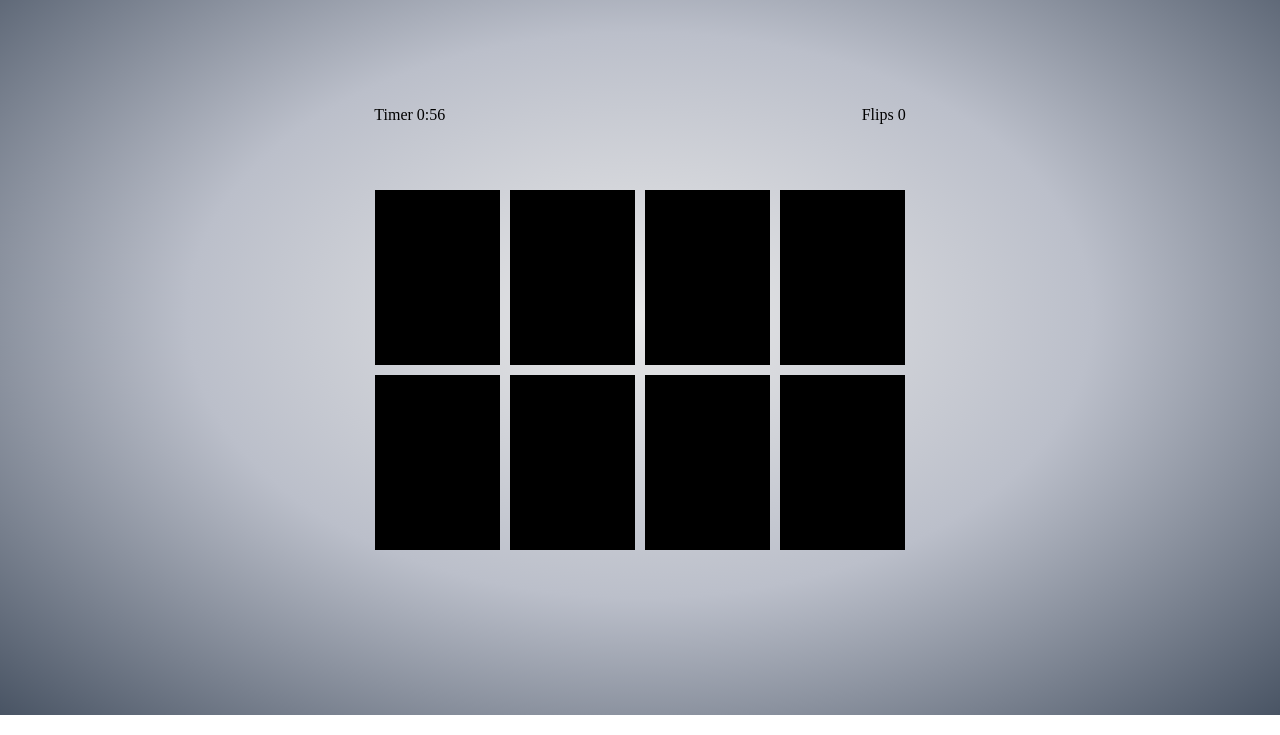
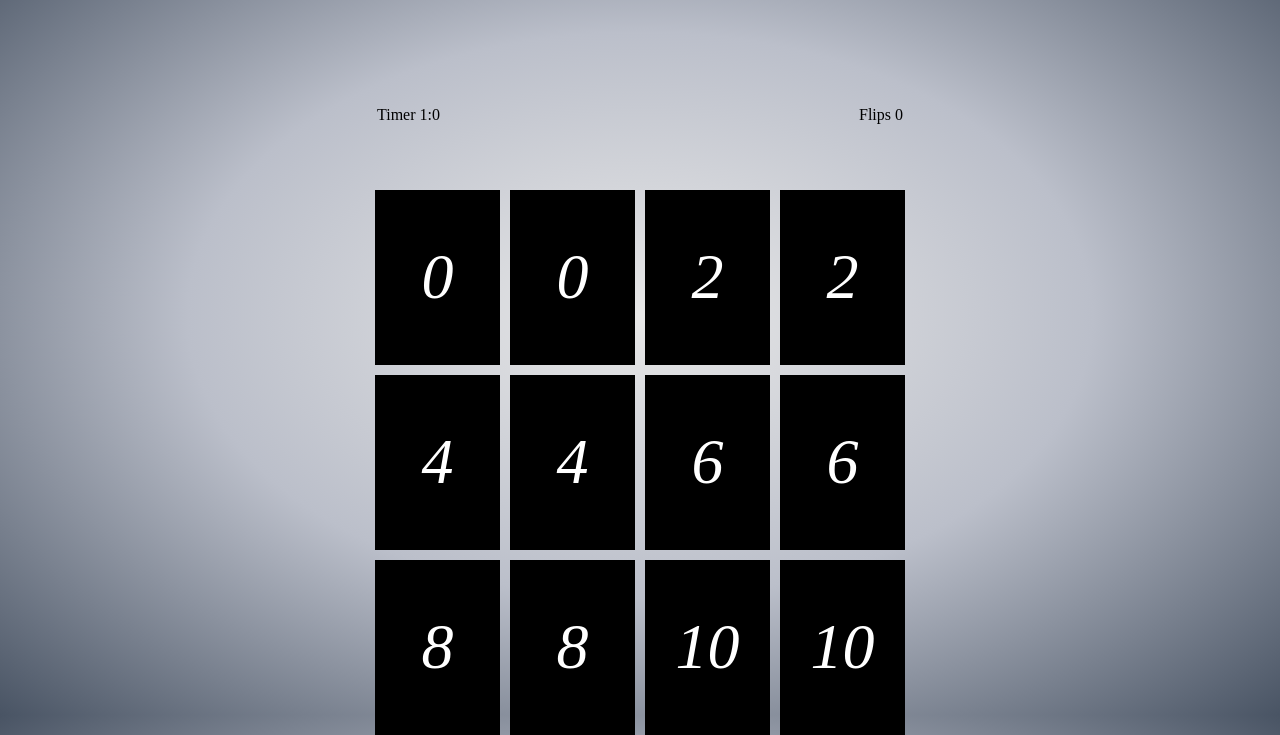
Before and after one commit to THeMAN-nl/Memory-Game, a plain HTML site: page index.html in a window 1280 px wide. Shown: the part 85-820 px from the top of the page. Drawn offline with Linux system fonts and the light colour scheme; a web font is replaced by a local one.

Commit message:
made js dynamic

```diff
--- a/index.html
+++ b/index.html
@@ -17,8 +17,8 @@
 
 
     </div>
-    <div class="card-container">
-        <div class="card ">
+    <div id="card-container" class="card-container">
+        <!-- <div class="card ">
             <i id="i paw" class="disable-click fas fa-paw"></i>
         </div>
         <div class="card ">
@@ -41,8 +41,9 @@
         </div>
         <div class="card ">
             <i id="i otter" class="disable-click fas fa-otter"></i>
-        </div>
+        </div> -->
     </div>
-    <script src="script.js" type="application/javascript"></script>
+    <script src="index.js" type="application/javascript"></script>
+    <!-- <script src="script.js" type="application/javascript"></script> -->
 </body>
 </html>
--- /dev/null
+++ b/index.js
@@ -0,0 +1,82 @@
+let memoryObject = {
+  matchCount: 0,
+  time: 1*60,
+  matchedCards:[],
+  count: 0,
+  iconClass:"",
+  firstClick: true,
+  previousCard:"empty",
+
+  // Rules for winning
+  setVictory: function(){
+      if (memoryObject.matchCount > 3){
+        document.getElementById("overlay-victory").style.display = "block";
+        document.getElementById('page-title').innerText = "VICTORY";
+  }
+
+  },
+  // set timer
+  updateCountdown: function(){
+    const minutes = Math.floor( time / 60);
+    const seconds = time % 60;
+    if (minutes < 0 && seconds < 0){
+        test.style.display = "none";
+        document.getElementById("overlay-lost").style.display = "block";
+        document.getElementById('page-title').innerHTML = "GAME OVER";
+        return;
+    }else{
+        document.getElementById('timer').innerHTML = minutes+ '' + ':' + '' + seconds;
+
+        time--
+    }
+  },
+  addCards: function(amountOfCards)
+  {
+   let cardContainer = document.getElementById("card-container");
+   let cardsArray=[];
+   let lastNumber;
+   console.log(cardContainer);
+    for (i= 0; i<amountOfCards; i++)
+    {
+      // create div element
+    let card =  document.createElement("div");
+      // create text node
+      let iTag = document.createElement("i");
+
+      // add number to text
+      let text;
+      // add number to text
+      if ((i - 1) === lastNumber)
+      {
+        text = document.createTextNode(lastNumber);
+      }
+      else
+      {
+        text = document.createTextNode(i);
+        lastNumber = i;
+      }
+      // add text to div element
+      iTag.appendChild(text);
+      card.appendChild(iTag);
+
+
+      //push card to Array
+      cardsArray.push(card);
+
+      // add element to html DOM
+      cardContainer.appendChild(card);
+
+
+    }
+
+    // get all now available cards
+    for(i=0; i<cardsArray.length; i++){
+      // add card class to all cards
+      cardsArray[i].classList.add("card");
+    }
+
+  }
+}
+
+memoryObject.addCards(12);
+// setInterval(updateCountdown,1000)
--- a/style.css
+++ b/style.css
@@ -19,7 +19,7 @@ html{
 }
 
 i{
-    opacity: 0;
+    opacity: 1;
     color: white;
     font-size: 4rem;
     transition: opacity 100ms ease-in-out;
```
